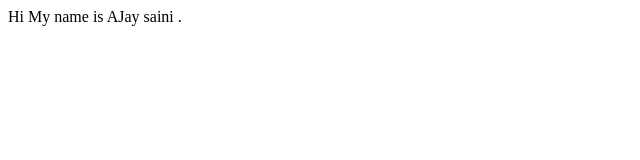
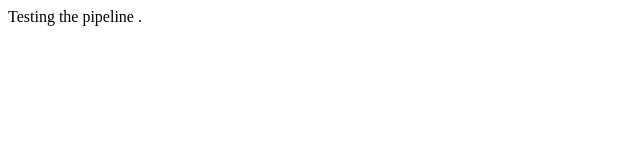
Before and after one commit to yogesh53/ecs-repo, a plain HTML site: page index.html in a window 1280 px wide. Shown: the full height of the page, 0-640 px from the left. Drawn offline with Linux system fonts and the light colour scheme.

Commit message:
testing pipeline

```diff
--- a/index.html
+++ b/index.html
@@ -1,5 +1,5 @@
 <html>
 <body>
-    Hi My name is AJay saini .
+    Testing the pipeline .
 </body>
 </html>
```
Also changed, not shown: 1 other file.
